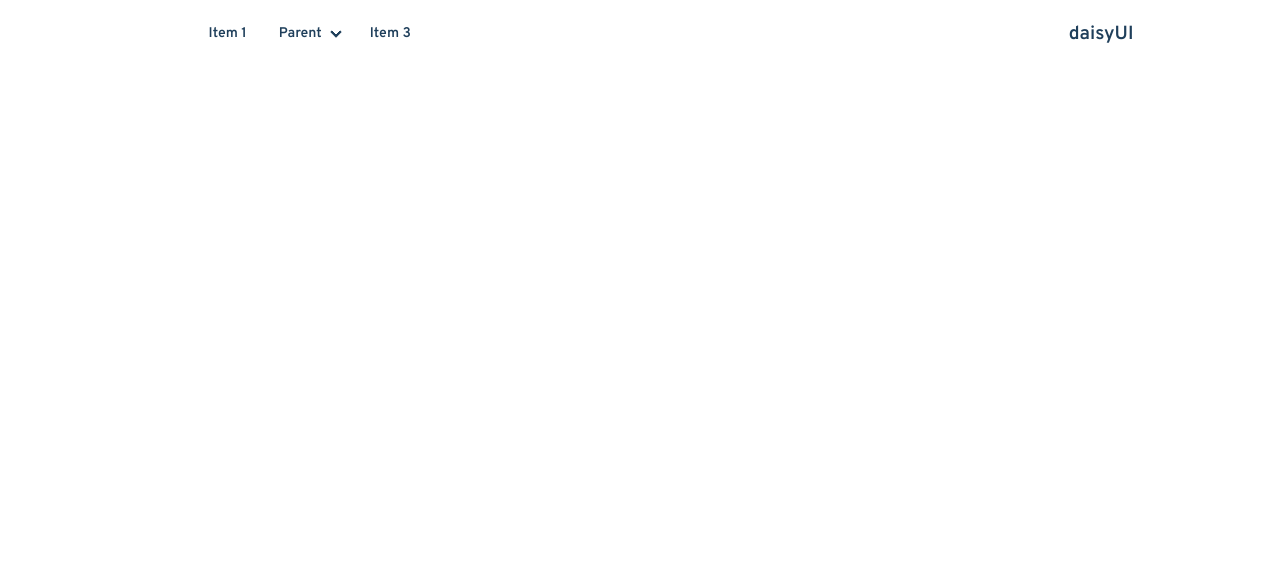
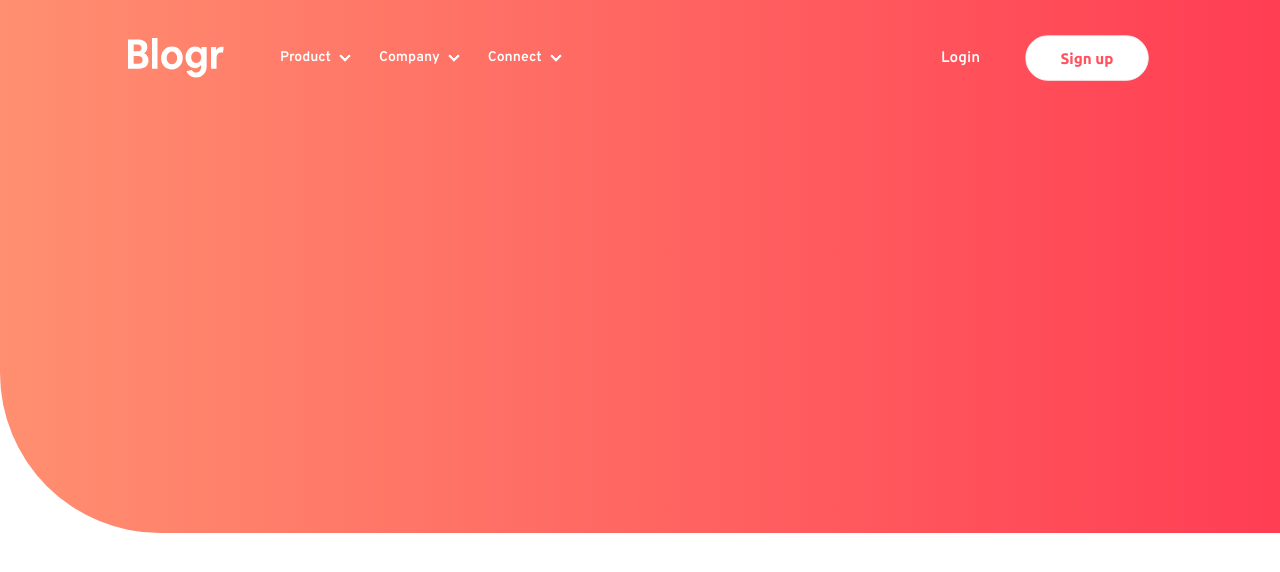
Before and after one commit to CalderonCodes/Blogr-landing-page, a React (Vite) app: page / in a window 1280 px wide. Shown: the top 572 px of the page. Built offline with nearby package versions, Linux system fonts and the light colour scheme.

Commit message:
:sparkles: Add responsive navbar

```diff
--- a/src/App.jsx
+++ b/src/App.jsx
@@ -1,9 +1,10 @@
 import Navbar from "./Components/Navigation/Navbar";
+import Home from "./Pages/Home/Home";
 
 function App() {
   return (
     <>
-      <Navbar />
+      <Home />
     </>
   );
 }
--- a/src/Components/Navigation/Navbar.jsx
+++ b/src/Components/Navigation/Navbar.jsx
@@ -2,51 +2,79 @@ import React from 'react'
 
 function Navbar() {
   return (
-    <div className="navbar bg-base-100 font-Overpass font-bold text-VeryDarkBlue lg:px-32">
+    <div className="navbar bg-transparent font-Overpass font-bold lg:flex text-White py-8  px-5 lg:px-32">
   <div className="flex-1">
-  <img className="w-18 h-6" src='/src/assets/logo.svg' />
+  <img className="w-24 h-10" src='/src/assets/logo.svg' />
 
-    <ul className="menu menu-horizontal hidden lg:flex px-1">
-      <li><a>Item 1</a></li>
+    <ul className="menu menu-horizontal hidden lg:flex px-10">
       <li tabIndex={0}>
         <details>
-          <summary>Parent</summary>
-          <ul className="p-2">
-            <li><a>Submenu 1</a></li>
-            <li><a>Submenu 2</a></li>
+          <summary className='hover:text-White '>Product</summary>
+          <ul className="p-2 text-VeryDarkBlue rounded-md">
+          <li className=''><a className=''>History</a></li>
+            <li><a>Overview</a></li>
+            <li><a>Pricing</a></li>
+            <li><a>Marketplace</a></li>
+            <li><a>Features</a></li>
+            <li><a>Integrations</a></li>
           </ul>
         </details>
       </li>
-      <li><a>Item 3</a></li>
+      <li tabIndex={0}>
+        <details>
+          <summary className='hover:text-White '>Company</summary>
+          <ul className="p-2 text-VeryDarkBlue rounded-md">
+          <li><a>About</a></li>
+            <li><a>Team</a></li>
+            <li><a>Blog</a></li>
+            <li><a>Careers</a></li>
+          </ul>
+        </details>
+      </li>
+      <li tabIndex={0}>
+        <details>
+          <summary className='hover:text-White '>Connect</summary>
+          <ul className="p-2 text-VeryDarkBlue rounded-md">
+          <li><a>Contact</a></li>
+            <li><a>Newsletter</a></li>
+            <li><a>Linkedin</a></li>
+          </ul>
+        </details>
+      </li>
     </ul>
   </div>
   <div className='navbar-end hidden lg:flex'>
-  <a className="btn btn-ghost normal-case text-xl">daisyUI</a>
+  <button className="btn btn-ghost normal-case rounded-full px-10 text-base ">Login</button>
+      <button className="btn bg-White normal-case rounded-full px-9 text-base font-Ubuntu text-LightRed">Sign up</button>
   </div>
 
   <div className="flex-none gap-2">
-    <div className="dropdown dropdown-end ">
+    <div className="dropdown dropdown-end  ">
     <label tabIndex={0} className="btn btn-ghost lg:hidden">
         <svg xmlns="/src/assets/icon-close.svg" className="h-5 w-5" fill="none" viewBox="0 0 24 24" stroke="currentColor"><path strokeLinecap="round" strokeLinejoin="round" strokeWidth="2" d="M4 6h16M4 12h8m-8 6h16" /></svg>
       </label>
-      <ul tabIndex={0} className="menu   dropdown-content mt-3 z-[1] p-2 shadow bg-base-100 rounded-sm w-52">
+      <ul tabIndex={0} className="menu  text-VeryDarkBlue  dropdown-content mt-3 z-[1] p-2 py-5 shadow bg-base-100 rounded-sm w-64 items-center">
       <li tabIndex={0} className=''>
         <details>
           <summary>Product</summary>
           <ul className="p-2">
-            <li className=''><a className='after:bg-LightRed'>History</a></li>
-            <li><a>Our team</a></li>
-            <li><a>Blog</a></li>
+            <li className=''><a className=''>History</a></li>
+            <li><a>Overview</a></li>
+            <li><a>Pricing</a></li>
+            <li><a>Marketplace</a></li>
+            <li><a>Features</a></li>
+            <li><a>Integrations</a></li>
           </ul>
         </details>
       </li>
       <li tabIndex={0}>
         <details>
           <summary>Company</summary>
-          <ul className="p-2">
-            <li><a>History</a></li>
-            <li><a>Our team</a></li>
+          <ul className="p-2 ">
+            <li><a>About</a></li>
+            <li><a>Team</a></li>
             <li><a>Blog</a></li>
+            <li><a>Careers</a></li>
           </ul>
         </details>
       </li>
@@ -54,13 +82,17 @@ function Navbar() {
         <details>
           <summary>Connect</summary>
           <ul className="p-2">
-            <li><a>History</a></li>
-            <li><a>Our team</a></li>
-            <li><a>Blog</a></li>
+            <li><a>Contact</a></li>
+            <li><a>Newsletter</a></li>
+            <li><a>Linkedin</a></li>
           </ul>
         </details>
       </li>
+      <div className="divider"></div>
+      <button className="btn btn-ghost normal-case rounded-full px-10 text-base ">Login</button>
+      <button className="btn bg-hero-pattern normal-case rounded-full px-9 text-base font-Ubuntu text-White">Sign up</button>
       </ul>
+
     </div>
   </div>
 </div>
--- /dev/null
+++ b/src/Pages/Home/Home.jsx
@@ -0,0 +1,32 @@
+import React, { useEffect, useState } from "react";
+import Navbar from "../../Components/Navigation/Navbar";
+
+function Home() {
+  const [isMobile, setIsMobile] = useState(false);
+
+  useEffect(() => {
+    const handleResize = () => {
+      setIsMobile(window.innerWidth <= 1440);
+    };
+
+    window.addEventListener("resize", handleResize);
+    handleResize();
+
+    return () => {
+      window.removeEventListener("resize", handleResize);
+    };
+  }, []);
+
+  return (
+    <div className="min-h-screen h-screen">
+
+      <div
+        className="static rounded-bl-[10rem] bg-hero-pattern h-4/6  w-full"
+      >
+        <Navbar/>
+      </div>
+    </div>
+  );
+}
+
+export default Home;
--- a/tailwind.config.js
+++ b/tailwind.config.js
@@ -21,9 +21,14 @@ export default {
   VeryDarkBlueGradient : 'hsl(237, 17%, 21%)',
   VeryDarkDesaturatedBlue : 'hsl(237, 23%, 32%)',
 
+    },
 
-    },
+
     extend: {
+      backgroundImage: {
+        'hero-pattern':
+          "linear-gradient(to right, hsl(13, 100%, 72%), hsl(353, 100%, 62%))",
+     },
     },
     fontFamily: {
       Overpass: ['Overpass'],
```
